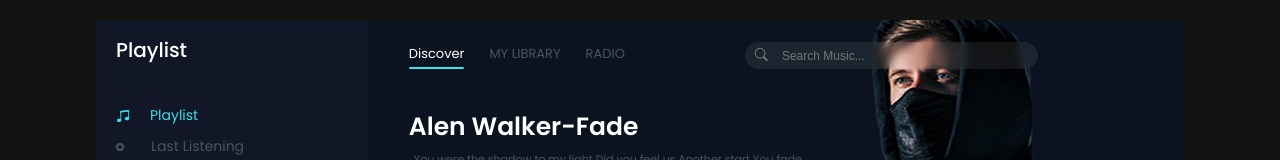
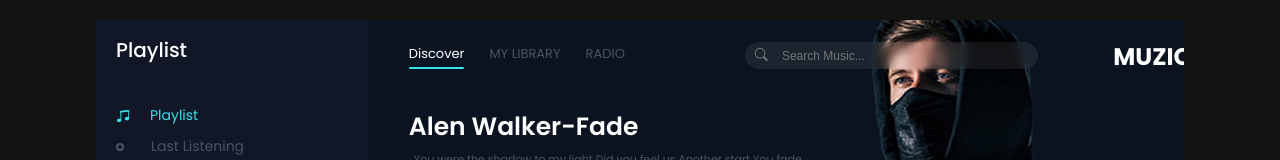
Before and after one commit to Siddhant02082002/MUZIChub, a plain HTML site: page index.html in a window 1280 px wide. Shown: the top 160 px of the page. Drawn offline with nearby package versions, Linux system fonts and the light colour scheme.

Commit message:
Update index.html

```diff
--- a/index.html
+++ b/index.html
@@ -89,7 +89,7 @@
                 <input type="text" placeholder="Search Music...">
             </div>
             <div class="user">
-
+                <h2> MUZIChub </h2>
             </div>
         </nav>
         <div class="content">
```
